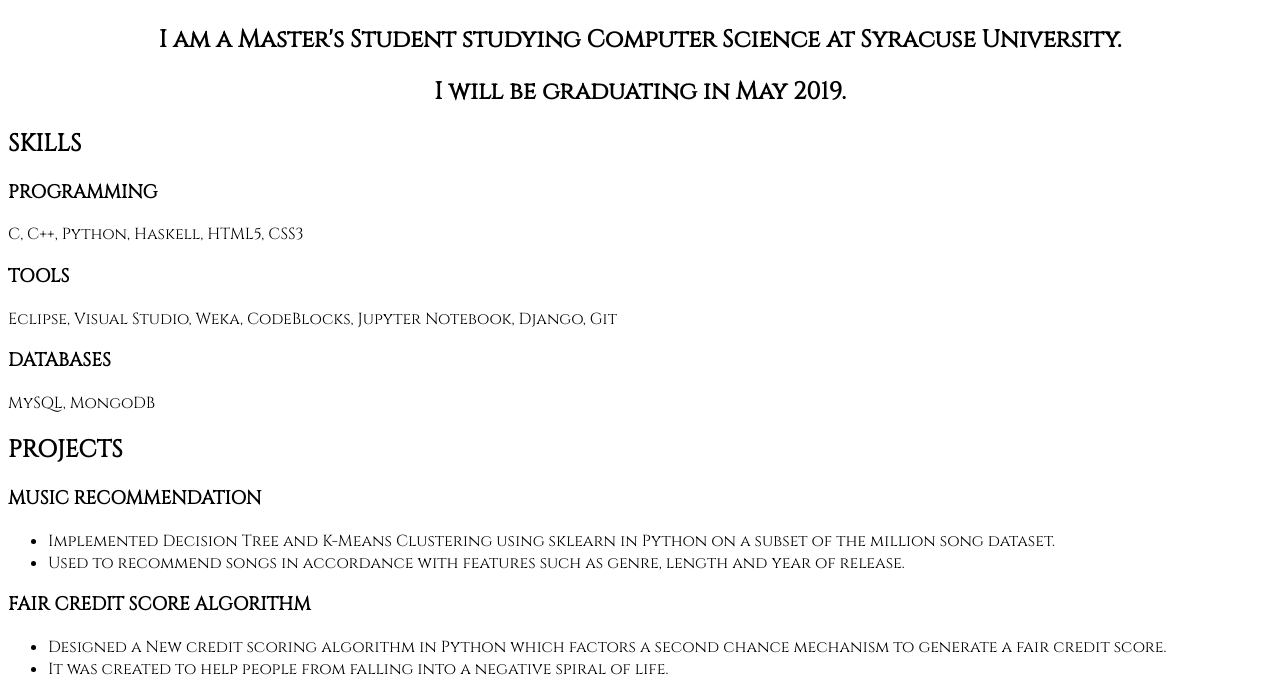
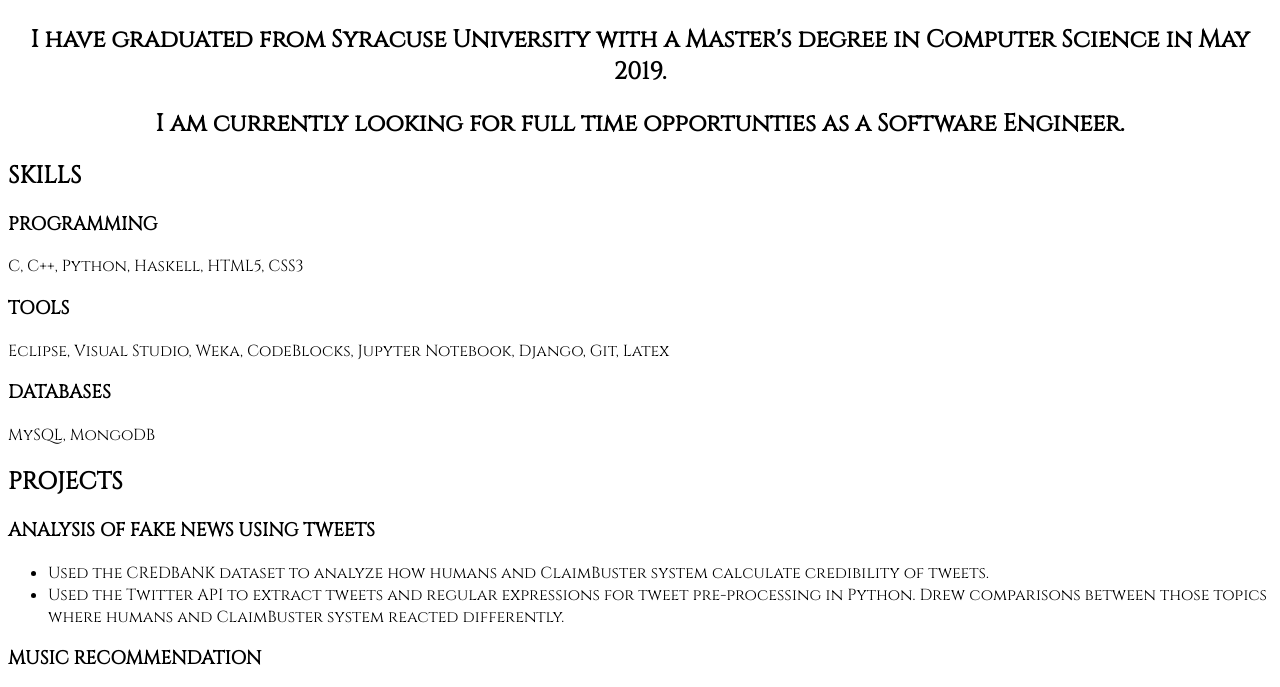
Before and after one commit to saurabh96/saurabh96.github.io, a plain HTML site: page index.html in a window 1280 px wide. Shown: the part 65-752 px from the top of the page. Drawn offline with Linux system fonts and the light colour scheme.

Commit message:
Update index.html

```diff
--- a/index.html
+++ b/index.html
@@ -11,19 +11,26 @@ Saurabh Pohnerkar
 <body>
 <center>
 <h1>Saurabh Pohnerkar</h1>
-<h2>I am a Master's Student studying Computer Science at Syracuse University. </h2>
-<h2>I will be graduating in May 2019. </h2>
+<h2>I have graduated from Syracuse University with a Master's degree in Computer Science in May 2019. </h2>
+<h2>I am currently looking for full time opportunties as a Software Engineer. </h2>
 </center>
 <div align="left">
 	<h2>SKILLS</h2>
 <h3>PROGRAMMING</h3>
 C, C++, Python, Haskell, HTML5, CSS3
 <h3>TOOLS</h3>
-Eclipse, Visual Studio, Weka, CodeBlocks, Jupyter Notebook, Django, Git
+Eclipse, Visual Studio, Weka, CodeBlocks, Jupyter Notebook, Django, Git, Latex
 <h3>DATABASES</h3>
 MySQL,  MongoDB
 
 <h2>PROJECTS</h2>
+	<h3> ANALYSIS OF FAKE NEWS USING TWEETS </h3>
+	<ul>
+		<li> Used the CREDBANK dataset to analyze how humans and
+ClaimBuster system calculate credibility of tweets. </li>
+		<li> Used the Twitter API to extract tweets and regular expressions for
+tweet pre-processing in Python. Drew comparisons between those topics where humans and ClaimBuster system reacted differently.</li>
+	</ul>
 <h3>MUSIC RECOMMENDATION </h3>
 	<ul>
 		<li> Implemented Decision Tree and K-Means Clustering using sklearn in
```
